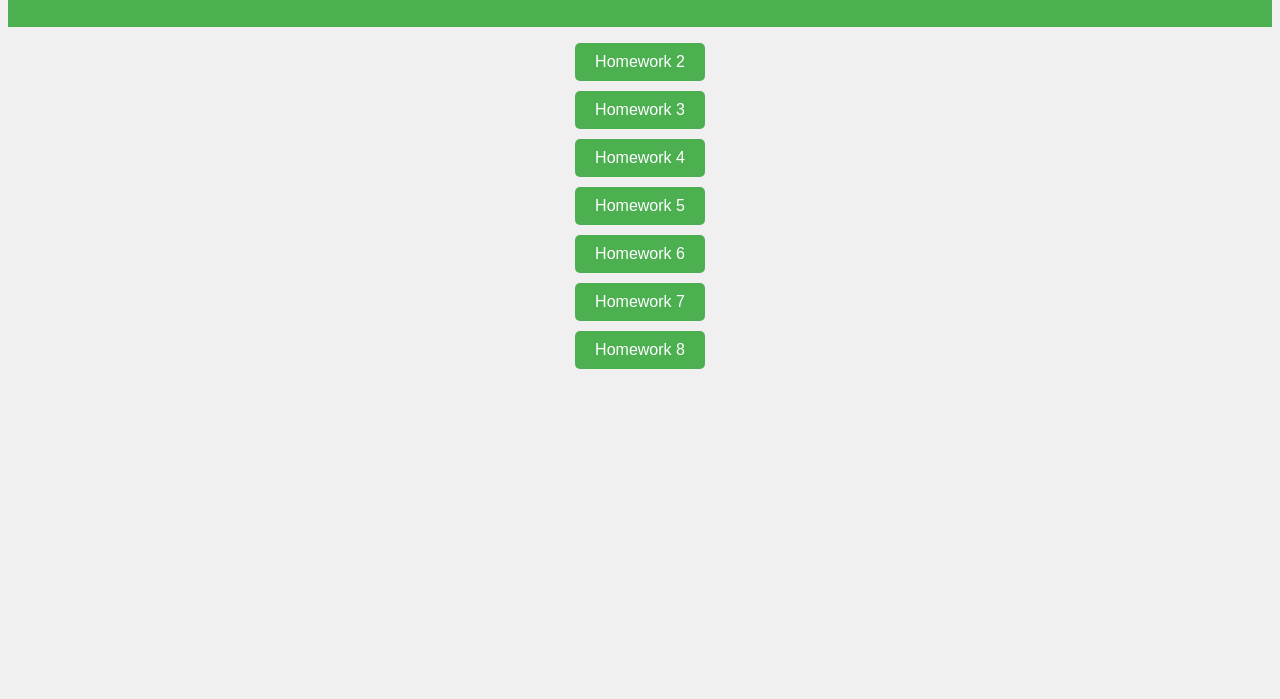
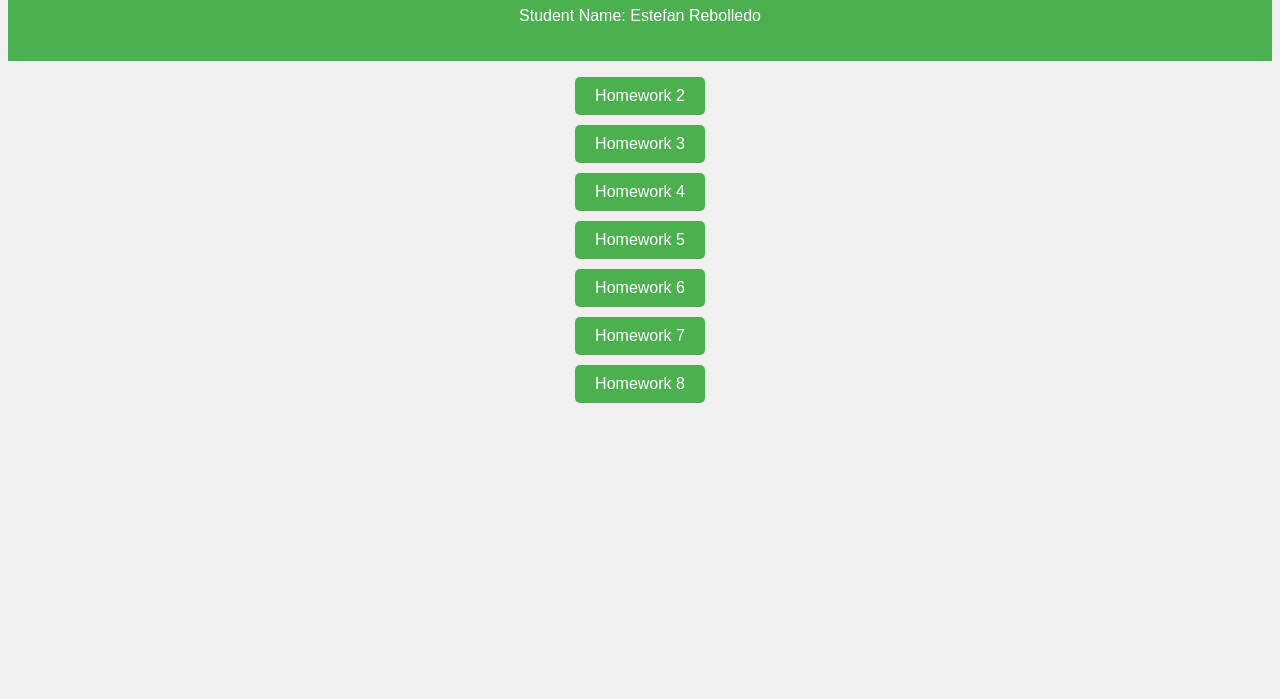
Before and after one commit to satanajjj/CNIT133HomeworkPage, a plain HTML site: page index.html in a window 1280 px wide. Shown: the part 101-800 px from the top of the page. Drawn offline with Linux system fonts and the light colour scheme.

Commit message:
Update index.html
added student's name

```diff
--- a/index.html
+++ b/index.html
@@ -10,6 +10,7 @@
 <body>
     <header>
         <h1>CNIT 133 Homework</h1>
+        <p>Student Name: Estefan Rebolledo</p>
     </header>
 
     <main>
```
